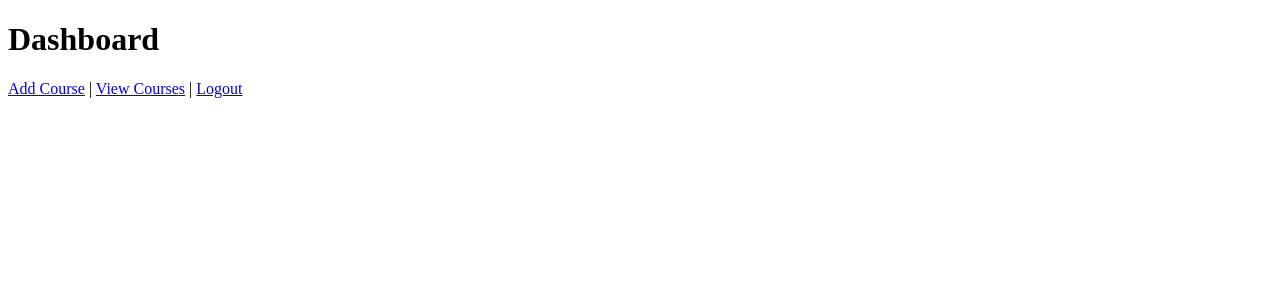
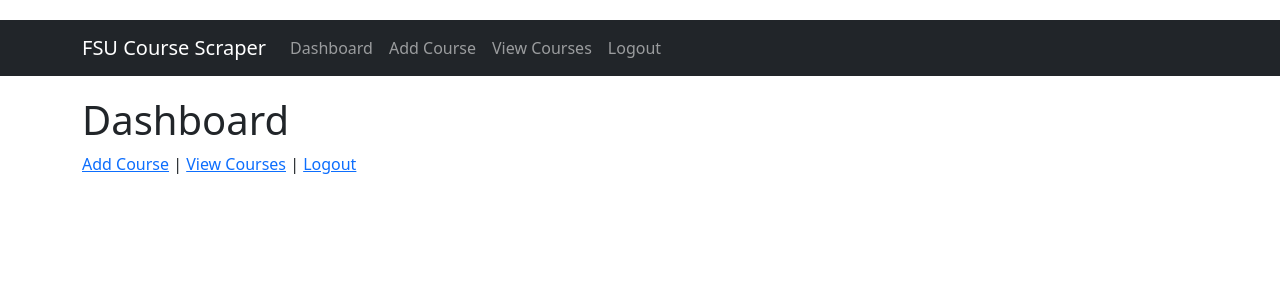
Before and after one commit to tobiascoleman/FSUScrape, a Flask app: page /dashboard in a window 1280 px wide. Shown: the top 300 px of the page. Run offline with Flask 3, Linux system fonts and the light colour scheme; a user stored in the database is signed in.

Commit message:
Much Nicer UI, one minute for 2FA

```diff
--- a/app.py
+++ b/app.py
@@ -84,7 +84,6 @@ def add_course():
         course = request.form['course']
         username = session['username']
 
-        # Get encrypted FSU password and decrypt it
         conn = get_db_connection()
         cursor = conn.cursor()
         cursor.execute("SELECT fsu_password FROM users WHERE username = ?", (username,))
@@ -93,10 +92,13 @@ def add_course():
 
         if user:
             decrypted_password = cipher.decrypt(user['fsu_password'])
-            cookies = scraper.get_cookie(username, decrypted_password, headless=True)
-            data = scraper.fetch_course_data(year, term, subject, course, cookies)
-            scraper.process_courses(data)
-            flash('Course data processed successfully!', 'success')
+            try:
+                cookies = scraper.get_cookie(username, decrypted_password, headless=True)
+                data = scraper.fetch_course_data(year, term, subject, course, cookies)
+                scraper.process_courses(data)
+                flash('Course data processed successfully!', 'success')
+            except Exception as e:
+                flash(f'Error processing course: {str(e)}', 'danger')
             return redirect(url_for('dashboard'))
         else:
             flash('User not found!', 'danger')
--- a/templates/base.html
+++ b/templates/base.html
@@ -3,47 +3,70 @@
 <head>
     <meta charset="UTF-8">
     <meta name="viewport" content="width=device-width, initial-scale=1.0">
-    <title>FSU Scraper</title>
+    <title>FSU Course Scraper</title>
+    <!-- Bootstrap CSS -->
+    <link href="https://cdn.jsdelivr.net/npm/bootstrap@5.3.2/dist/css/bootstrap.min.css" rel="stylesheet">
+    <!-- Optional custom CSS -->
     <style>
-        .flash-message {
-            display: none;
-            padding: 10px;
-            margin: 10px 0;
-            border-radius: 4px;
+        body {
+            padding-top: 20px;
         }
-        .success {
-            background-color: #d4edda;
-            color: #155724;
-            border: 1px solid #c3e6cb;
-        }
-        .danger {
-            background-color: #f8d7da;
-            color: #721c24;
-            border: 1px solid #f5c6cb;
+        .navbar {
+            margin-bottom: 20px;
         }
     </style>
 </head>
 <body>
-    <div id="flash-message" class="flash-message"></div>
+    <nav class="navbar navbar-expand-lg navbar-dark bg-dark">
+        <div class="container">
+            <a class="navbar-brand" href="{{ url_for('index') }}">FSU Course Scraper</a>
+            <button class="navbar-toggler" type="button" data-bs-toggle="collapse" data-bs-target="#navbarNav">
+                <span class="navbar-toggler-icon"></span>
+            </button>
+            <div class="collapse navbar-collapse" id="navbarNav">
+                <ul class="navbar-nav">
+                    {% if session.username %}
+                    <li class="nav-item">
+                        <a class="nav-link" href="{{ url_for('dashboard') }}">Dashboard</a>
+                    </li>
+                    <li class="nav-item">
+                        <a class="nav-link" href="{{ url_for('add_course') }}">Add Course</a>
+                    </li>
+                    <li class="nav-item">
+                        <a class="nav-link" href="{{ url_for('view_courses') }}">View Courses</a>
+                    </li>
+                    <li class="nav-item">
+                        <a class="nav-link" href="{{ url_for('logout') }}">Logout</a>
+                    </li>
+                    {% else %}
+                    <li class="nav-item">
+                        <a class="nav-link" href="{{ url_for('login') }}">Login</a>
+                    </li>
+                    <li class="nav-item">
+                        <a class="nav-link" href="{{ url_for('register') }}">Register</a>
+                    </li>
+                    {% endif %}
+                </ul>
+            </div>
+        </div>
+    </nav>
+
+    <div class="container">
         {% with messages = get_flashed_messages(with_categories=true) %}
             {% if messages %}
-            <script>
-                document.addEventListener('DOMContentLoaded', function() {
-                    const flashMessage = document.getElementById('flash-message');
                 {% for category, message in messages %}
-                        flashMessage.textContent = "{{ message }}";
-                        flashMessage.classList.add("{{ category }}");
-                        flashMessage.style.display = 'block';
-                        setTimeout(() => {
-                            flashMessage.style.display = 'none';
-                            flashMessage.classList.remove("{{ category }}");
-                        }, 3000);
+                    <div class="alert alert-{{ category }} alert-dismissible fade show" role="alert">
+                        {{ message }}
+                        <button type="button" class="btn-close" data-bs-dismiss="alert" aria-label="Close"></button>
+                    </div>
                 {% endfor %}
-                });
-            </script>
             {% endif %}
         {% endwith %}
 
         {% block content %}{% endblock %}
+    </div>
+
+    <!-- Bootstrap Bundle with Popper -->
+    <script src="https://cdn.jsdelivr.net/npm/bootstrap@5.3.2/dist/js/bootstrap.bundle.min.js"></script>
 </body>
 </html>
```
Also changed, not shown: scraper.py (+22 -20 lines), templates/add_course.html (+40 -18 lines), fsu_courses.db. Lines whose indentation alone changed are shown as unchanged.
